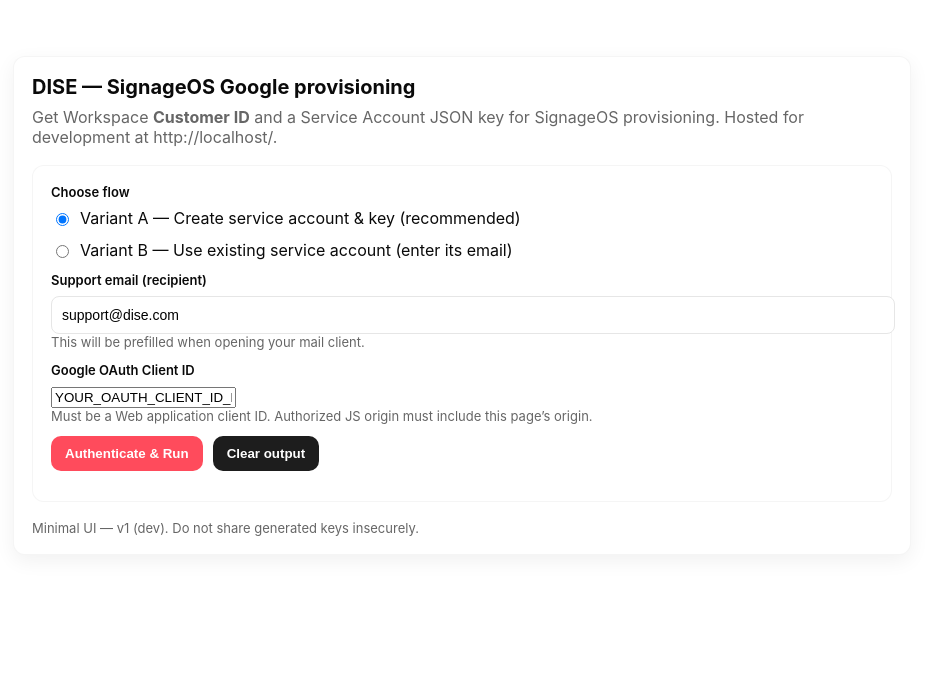
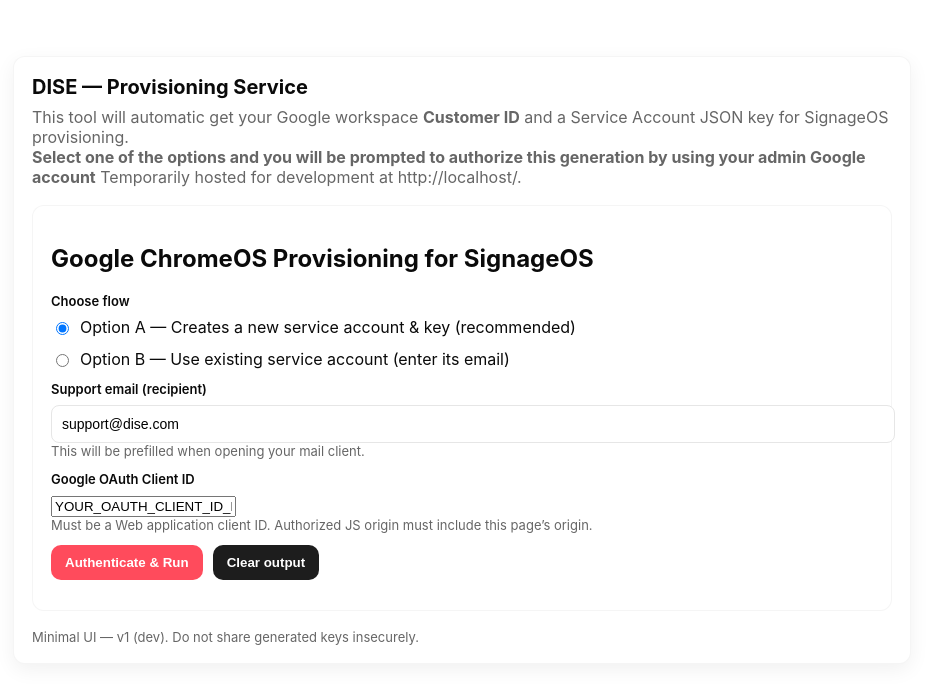
Before and after one commit to benneberg/dise-provisioning-service, a plain HTML site: page index.html in a window 1280 px wide. Shown: the whole page, without its empty margins (178-1104 px from the left). Drawn offline with Linux system fonts and the light colour scheme.

Commit message:
Update index.html

```diff
--- a/index.html
+++ b/index.html
@@ -3,7 +3,7 @@
 <head>
 <meta charset="utf-8" />
 <meta name="viewport" content="width=device-width,initial-scale=1" />
-<title>DISE — SignageOS Google Provisioning</title>
+<title>DISE — Provisioning Service</title>
 <link rel="icon" href="data:,">
 <style>
   /* Minimalistic styling: white background, black text, single accent color */
@@ -43,18 +43,22 @@
 </head>
 <body>
   <div class="wrap card">
-    <h1>DISE — SignageOS Google provisioning</h1>
-    <p class="lead">Get Workspace <strong>Customer ID</strong> and a Service Account JSON key for SignageOS provisioning. Hosted for development at <span id="origin"></span>.</p>
+    <h1>DISE — Provisioning Service</h1>
+
+    <p class="lead">This tool will automatic get your Google workspace <strong>Customer ID</strong> and a Service Account JSON key for SignageOS provisioning. <br>
+      <b>Select one of the options and you will be prompted to authorize this generation by using your admin Google account</b>
+      Temporarily hosted for development at <span id="origin"></span>.</p>
 
     <div class="card">
+      <h2>Google ChromeOS Provisioning for SignageOS</h2>
       <label class="select">Choose flow</label>
       <div class="radio">
         <input type="radio" id="variantA" name="variant" value="A" checked>
-        <label for="variantA">Variant A — Create service account & key (recommended)</label>
+        <label for="variantA">Option A — Creates a new service account & key (recommended)</label>
       </div>
       <div class="radio">
         <input type="radio" id="variantB" name="variant" value="B">
-        <label for="variantB">Variant B — Use existing service account (enter its email)</label>
+        <label for="variantB">Option B — Use existing service account (enter its email)</label>
       </div>
 
       <div id="existingSA" style="display:none;margin-top:12px">
```
